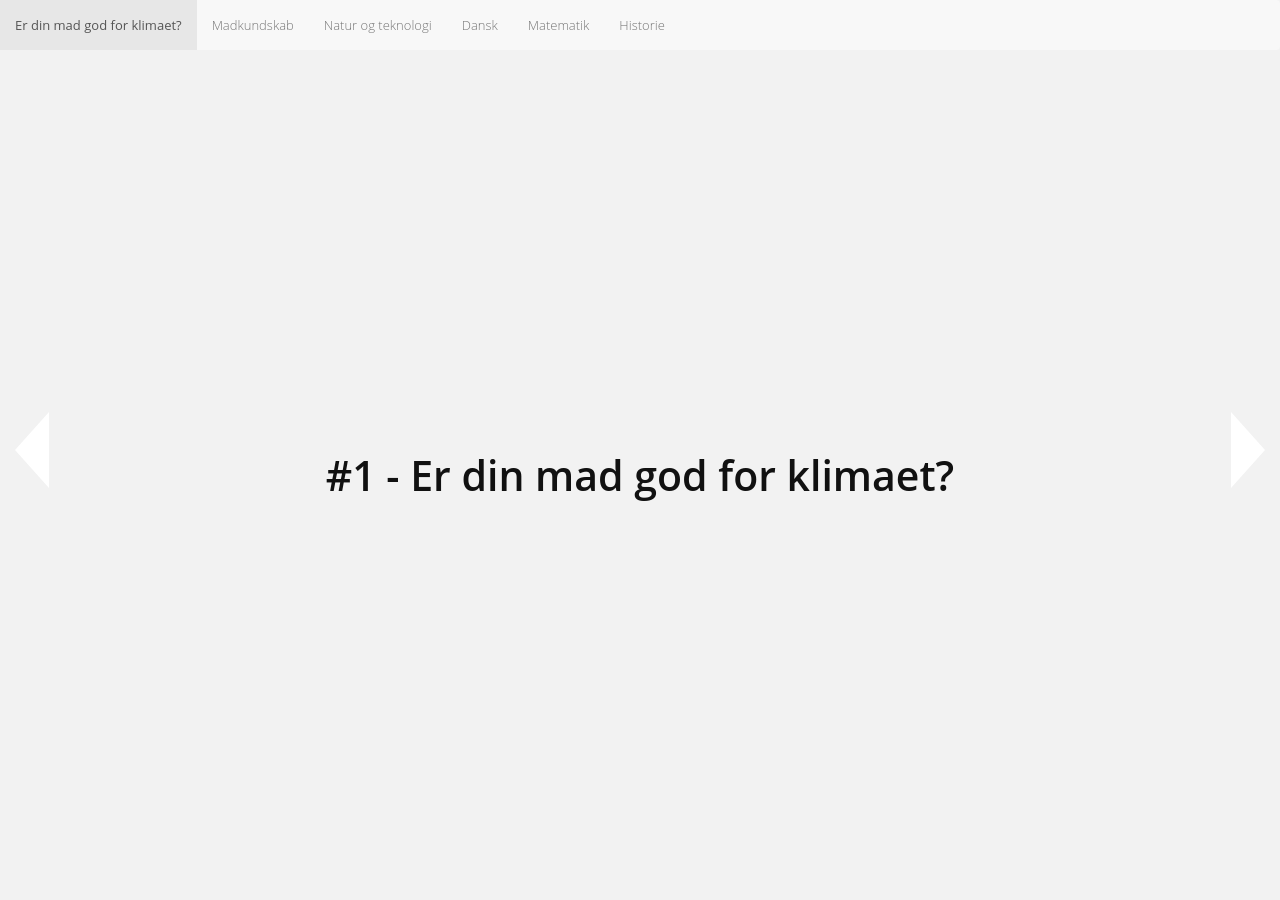
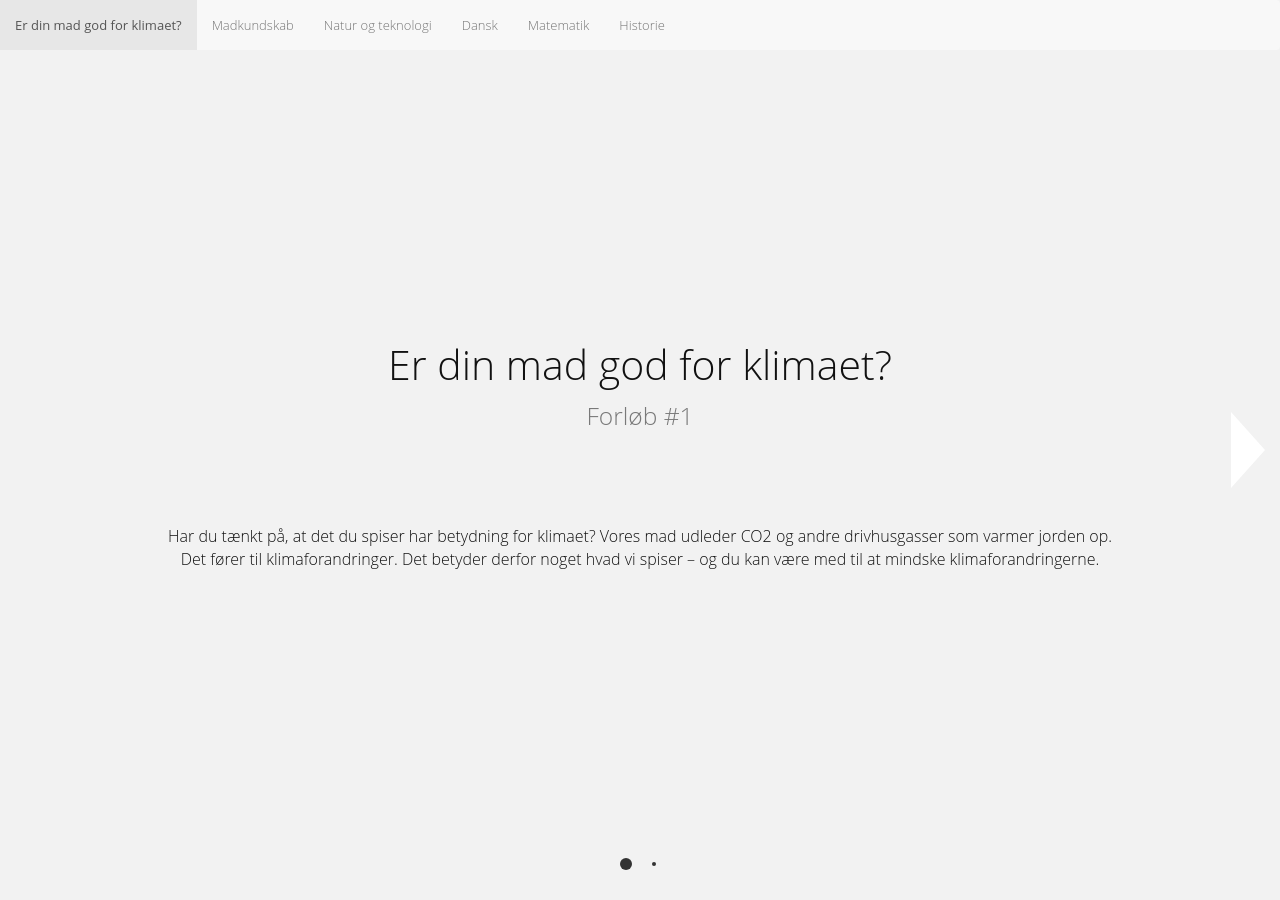
Before and after one commit to spisornli/spisornli.github.io, a Jekyll site: the page test.html, which Jekyll copies as it is, in a window 1280 px wide. Built offline with Jekyll 4.4.1, drawn with Linux system fonts in a browser that asks for light colours; nearby versions of some CDN libraries; some of the changed text lies outside the part shown.

Commit message:
added content

```diff
--- a/test.html
+++ b/test.html
@@ -45,44 +49,103 @@
 
 <div id="fullpage">
     <div id="section0" class="section">
-        <div class="slide"><h1>#1 - Er din mad god for klimaet?</h1></div>
-        <div class="slide"> Slide 2 </div>
-        <div class="slide"> Slide 3 </div>
-        <div class="slide"> Slide 4 </div>
+        <div class="slide"><h1 class="page-title top-title">Er din mad god for klimaet?<br><small>Forløb #1</small></h1>
+            <div class="row">
+
+                <div class="col-md-12">
+<p>Har du tænkt på, at det du spiser har betydning for klimaet? Vores mad udleder CO2 og andre drivhusgasser som varmer jorden op. Det fører til klimaforandringer. Det betyder derfor noget hvad vi spiser – og du kan være med til at mindske klimaforandringerne. </p>
+                </div>
+
+
+
+            </div> <!-- row end -->
+        </div> <!-- slide end -->
+
+
+        <div class="slide">
+            <div class="row">
+
+                <div class="col-md-12">
+<p>Her skal du undersøge hvad klimavenlig mad er og om din madpakke er klimavenlig. Du skal undersøge drivhuseffekten og CO2-indholdet i din madpakke. Du skal også undersøge om kosten er blevet mere eller mindre klimavenlig gennem tiden. </p>
+
+<p>BOKS: Der er forskel på miljø og klima. Miljø er... Klima er... Så selvom maden er klimavenlig kan den stadig bidrage til andre miljøproblemer.</p>
+                </div>
+
+
+
+            </div> <!-- row end -->
+        </div> <!-- slide end -->
+
+
+
+
 
     </div>  <!-- section end -->
 
 
     <div id="section1" class="section">
-    <div class="slide"> <h1>Madkundskab (A)</h1> </div>
+    <div class="slide">
+       <h1 class="page-title top-title">Madkundskab<br><small>word</small></h1><p>Lorem Ipsum is simply dummy text of the printing and typesetting industry.</p>
+        <ul class="content-menu">
+            <h4>Opgaver:</h4>
+            <li><a href="#">Drivhusgasser og drivhuseffekt</a></li>
+        </ul>
+    </div> <!-- slide end -->
+
     <div class="slide"> Slide 2 </div>
     <div class="slide"> Slide 3 </div>
     <div class="slide"> Slide 4 </div>
     </div>  <!-- section end -->
 
     <div id="section2" class="section">
-    <div class="slide"> <h1>Natur og teknologi (B)</h1> </div>
+    <div class="slide">
+        <h1>Natur og teknologi</h1><p>Lorem Ipsum is simply dummy text of the printing and typesetting industry.</p>
+        <ul class="content-menu">
+            <h4>Opgaver:</h4>
+            <li><a href="#">Drivhusgasser og drivhuseffekt</a></li>
+        </ul>
+    </div>  <!-- slide end -->
+
     <div class="slide"> Slide 2 </div>
     <div class="slide"> Slide 3 </div>
     <div class="slide"> Slide 4 </div>
     </div>  <!-- section end -->
 
     <div id="section3" class="section">
-    <div class="slide"> <h1>Dansk (C)</h1> </div>
+    <div class="slide"><h1>Dansk</h1><p>Lorem Ipsum is simply dummy text of the printing and typesetting industry.</p>
+        <ul class="content-menu">
+            <h4>Opgaver:</h4>
+            <li><a href="#">Hvad indeholder den klimavenlige madpakke?</a></li>
+            <li><a href="#">Ved din familie/venner noget om klimavenlig mad? (90 minutter)</a></li>
+        </ul>
+    </div>  <!-- slide end -->
+
     <div class="slide"> Slide 2 </div>
     <div class="slide"> Slide 3 </div>
     <div class="slide"> Slide 4 </div>
     </div>  <!-- section end -->
 
     <div id="section4" class="section">
-    <div class="slide"> <h1>Matematik (D)</h1> </div>
+    <div class="slide"> <h1>Matematik</h1><p>Lorem Ipsum is simply dummy text of the printing and typesetting industry.</p>
+        <ul class="content-menu">
+            <h4>Opgaver:</h4>
+            <li><a href="#">Din madpakkes CO2-indhold</a></li>
+        </ul>
+    </div>  <!-- slide end -->
+
     <div class="slide"> Slide 2 </div>
     <div class="slide"> Slide 3 </div>
     <div class="slide"> Slide 4 </div>
     </div>  <!-- section end -->
 
     <div id="section5" class="section">
-    <div class="slide"> <h1>Historie (E)</h1> </div>
+    <div class="slide"> <h1>Historie</h1><p>Lorem Ipsum is simply dummy text of the printing and typesetting industry.</p>
+        <ul class="content-menu">
+            <h4>Opgaver:</h4>
+            <li><a href="#">Er stenalderkost bæredygtig/klimavenlig?</a></li>
+        </ul>
+    </div>  <!-- slide end -->
+
     <div class="slide"> Slide 2 </div>
     <div class="slide"> Slide 3 </div>
     <div class="slide"> Slide 4 </div>
```
Also changed, not shown: other parts of test.html (+6 -2 lines), css/main.scss (+27 -1 lines), css/main.css, 1 other file.
